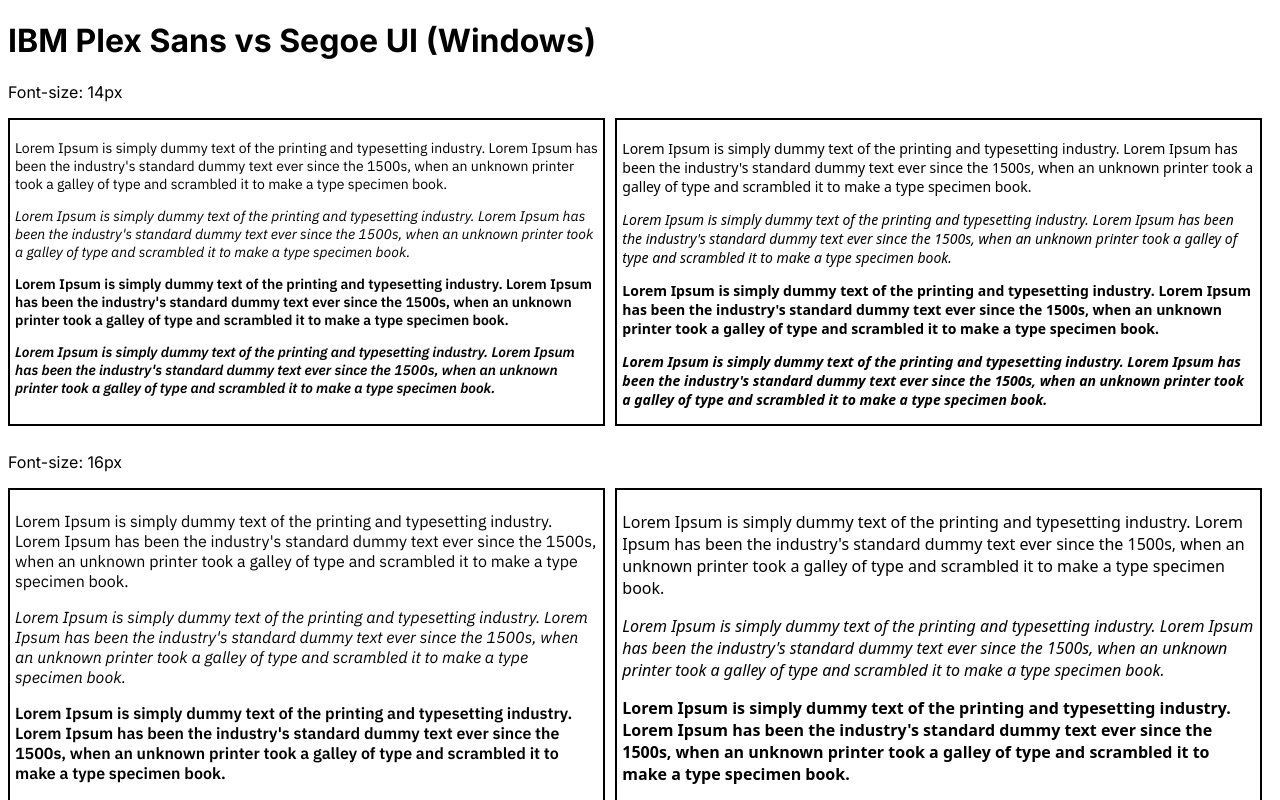
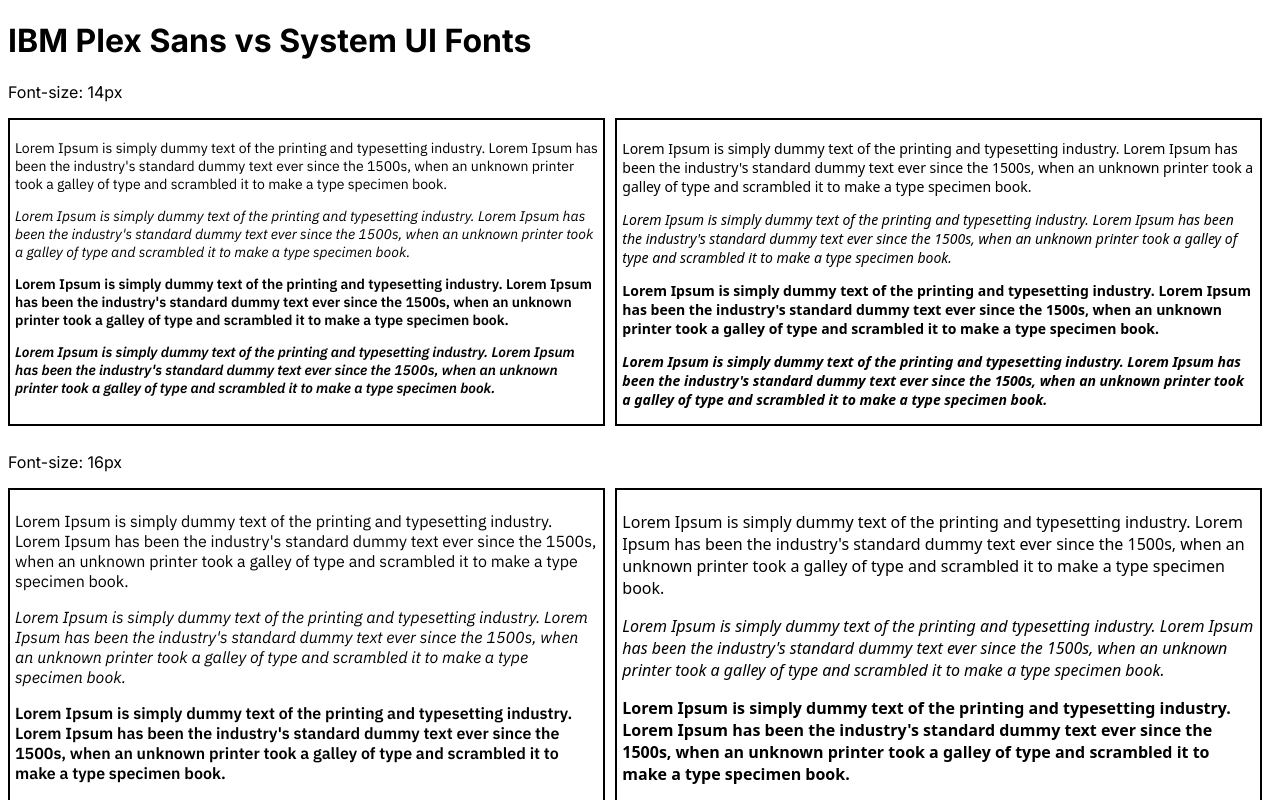
Before and after one commit to kanstantsin-nekhniadovich/fonts-comparison, a Next.js app: page /system-ui in a window 1280 px wide. Shown: the top 800 px of the page. Built offline with nearby package versions, Linux system fonts and the light colour scheme.

Commit message:
fix: title

```diff
--- a/src/app/system-ui/page.js
+++ b/src/app/system-ui/page.js
@@ -1,7 +1,7 @@
 export default function Home() {
   return (
     <main>
-      <h1> IBM Plex Sans vs Segoe UI (Windows)</h1>
+      <h1> IBM Plex Sans vs System UI Fonts</h1>
       <p>Font-size: 14px</p>
       <div className="holder px14">
         <div className="block">
```
